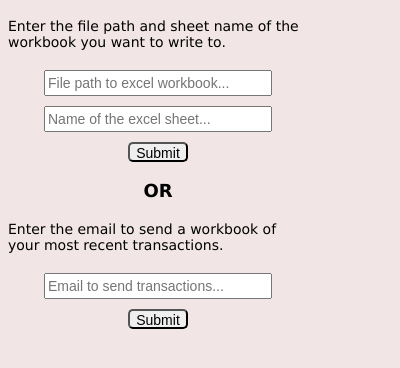
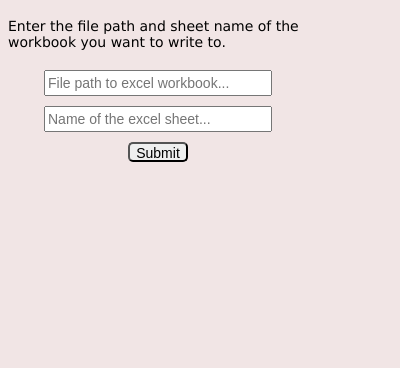
Before and after one commit to arunsrinivas20/finance-scraper, a browser extension: page extension/popup.html in a window 400 px wide. Shown: the part 76-444 px from the top of the page. Drawn offline with Linux system fonts and the light colour scheme.

Commit message:
finished most of readme for now, updated requirememts txt, changed/commented some of app.py to align with readme, removed email option from popup for now

```diff
--- a/extension/popup.html
+++ b/extension/popup.html
@@ -27,22 +27,6 @@
         </button>
         <br />
         <br />
-        <div style="font-size:18px;text-align:center;padding-bottom:20px;font-family: Verdana, Geneva, Tahoma, sans-serif;font-weight: bolder">
-            OR
-        </div>
-        <div style="font-size:14px;text-align:left;padding-bottom:20px;font-family: Verdana, Geneva, Tahoma, sans-serif;">
-            Enter the email to send a workbook of your most recent transactions.
-        </div>
-        <input id="inputEmail" type="text" name="File Path" placeholder="Email to send transactions..." style="width: 220px;height: 20px;font-size: 14px">
-        <br />
-        <div style="padding-top:10px">
-        <button id="checkPageEmail" style="height:20px;border-radius:5px;">
-            <div style="font-size: 14px;">
-                Submit
-            </div>
-        </button>
-        <br />
-        <br />
     </div>
   </body>
 </html>
```
Also changed, not shown: extension/requirements.txt (+4 -99 lines), README.md, images/Capital_One_ScreenShot.png (added), images/Venmo_ScreenShot.png (added), 1 other file.
